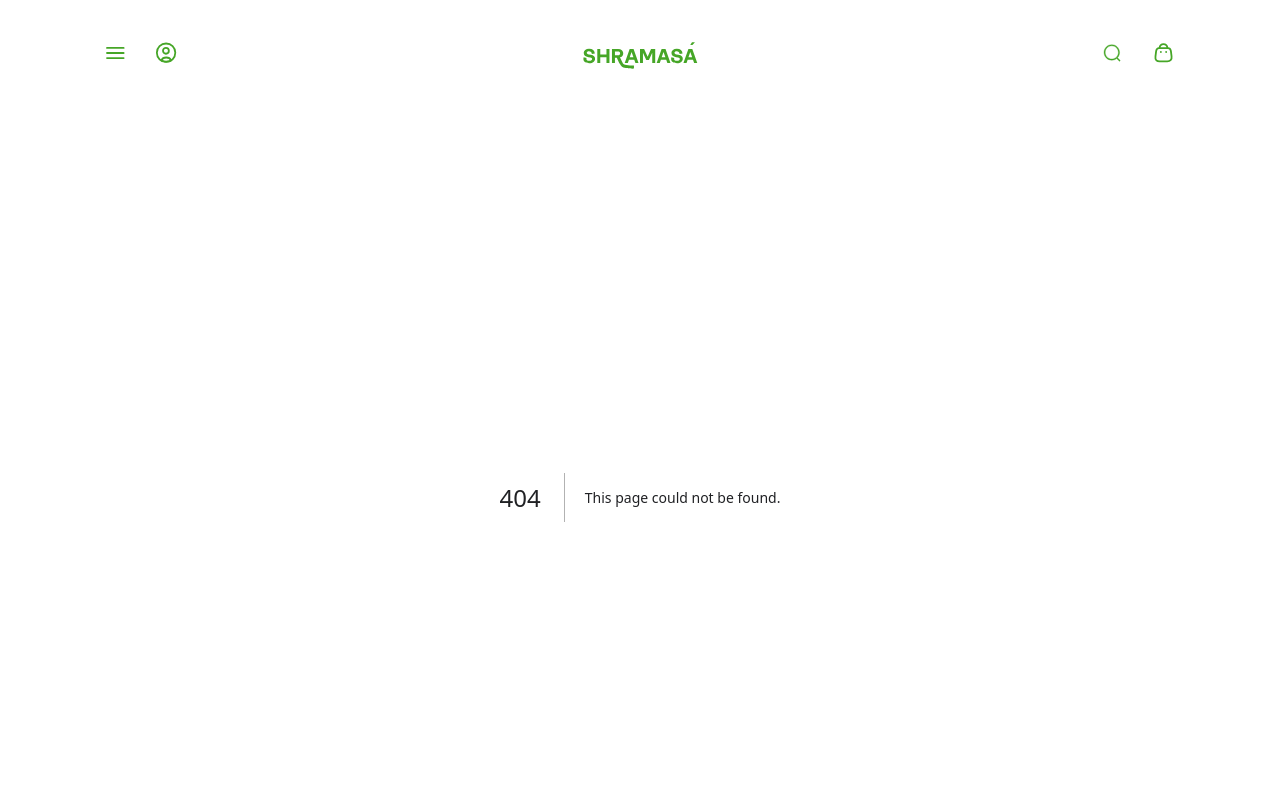
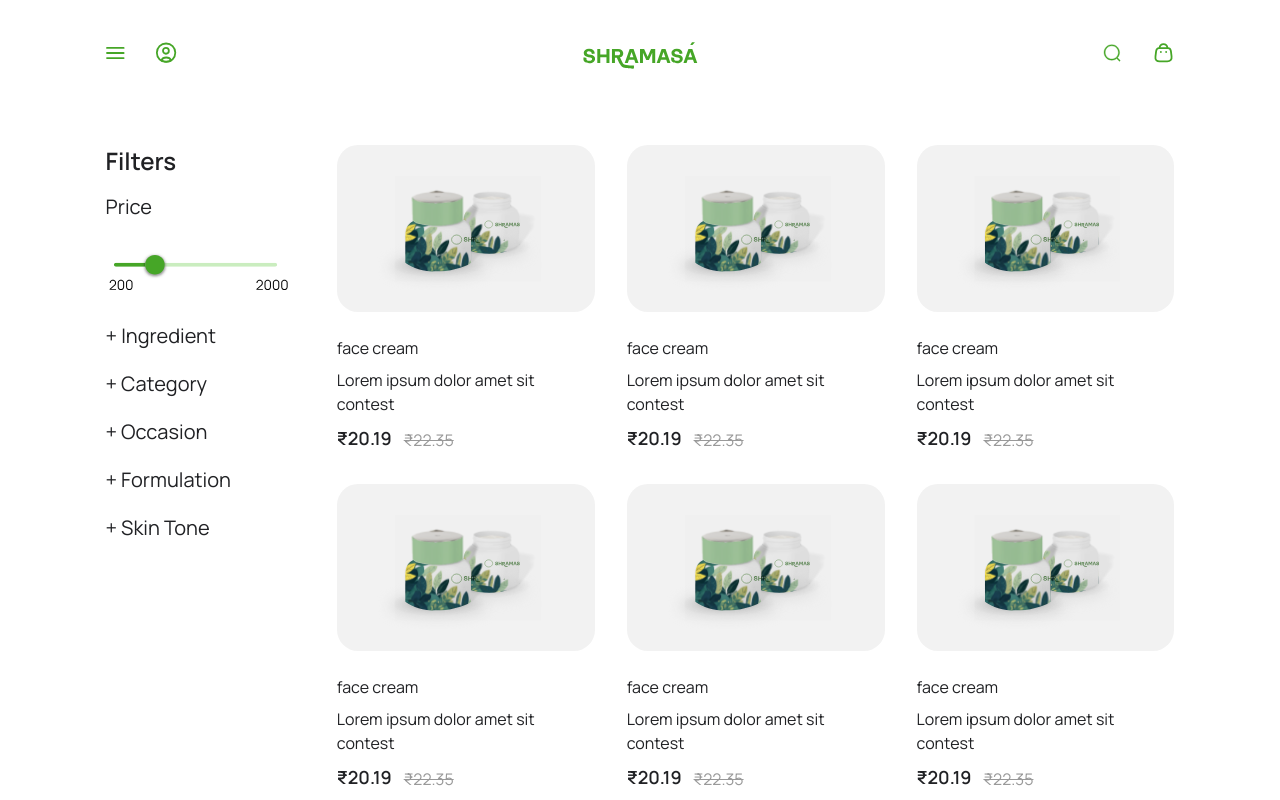
Before and after one commit to TheAnanta/shramasa, a Next.js app: page /explore in a window 1280 px wide. Before the commit this address had no page. Shown: the top 800 px of the page. Built offline with nearby package versions, Linux system fonts and the light colour scheme.

Commit message:
explore section added
Signed-off-by: P SIDHARTH <philkhanasidharth14@gmail.com>

```diff
--- /dev/null
+++ b/src/app/explore/page.tsx
@@ -0,0 +1,9 @@
+import Explore from "@/components/Explore/Explore"
+
+export default function Page() {
+  return (
+    <div>
+        <Explore />
+    </div>
+  )
+}
--- /dev/null
+++ b/src/components/Explore/Explore.tsx
@@ -0,0 +1,56 @@
+"use client";
+import React from "react";
+import Item from "../Item";
+import styles from "./explore.module.css";
+
+export default function Explore() {
+  const [open, setOpen] = React.useState(false);
+
+  const toggleDrawer = () => {
+    setOpen(!open);
+  };
+
+  return (
+    <div className="flex flex-col lg:flex-row items-start justify-between mx-[8.25%] pt-12">
+      <button
+        className="lg:hidden mb-4 px-4 py-2 rounded-full border-[#46A627] border text-black"
+        onClick={toggleDrawer}
+      >
+        {open ? "Hide Filters" : "Show Filters"}
+      </button>
+      <div
+        className={`${styles.drawer} pr-[4.46%] w-full lg:w-[30%] ${
+          open ? "block" : "hidden"
+        } lg:block`}
+      >
+        <div className="flex flex-col justify-between space-y-4 text-xl">
+          <h2 className="text-2xl font-semibold hidden sm:flex">Filters</h2>
+          <div className="flex flex-col space-y-4 lg:space-y-5 items-start justify-center lg:h-[60%] pb-12">
+            <p className="pb-0">Price</p>
+            <img src="/price.svg" alt="" className="pb-2" />
+            <p>
+              <span>+</span> Ingredient
+            </p>
+            <p>+ Category</p>
+            <p>+ Occasion</p>
+            <p>+ Formulation</p>
+            <p>+ Skin Tone</p>
+          </div>
+        </div>
+      </div>
+
+      {/* Items Grid */}
+      <div className="grid grid-cols-2 lg:grid-cols-3 gap-8">
+        <Item />
+        <Item />
+        <Item />
+        <Item />
+        <Item />
+        <Item />
+        <Item />
+        <Item />
+        <Item />
+      </div>
+    </div>
+  );
+}
--- /dev/null
+++ b/src/components/Explore/explore.module.css
@@ -0,0 +1,13 @@
+.filter {
+  position: fixed;
+  top: 0;
+  background: white;
+  box-shadow: 2px 0 5px rgba(0, 0, 0, 0.3);
+  z-index: 1000;
+  padding-top: 3rem; /* Replace @apply pt-12 pl-6 */
+  padding-left: 3rem;
+  padding-bottom: 3rem;
+  height: 100vh;
+  width: 33%;
+  transition: all 0.3s ease-in-out;
+}
--- /dev/null
+++ b/src/components/Item.tsx
@@ -0,0 +1,15 @@
+import React from "react";
+
+export default function Item() {
+  return (
+    <div className="flex flex-col items-start justify-center gap-y-2">
+      <img src="/newSection/product.svg" alt="" />
+      <p className="pt-4">face cream</p>
+      <p>Lorem ipsum dolor amet sit contest</p>
+      <div className="flex space-x-3 items-end">
+        <p className="text-lg font-semibold">₹20.19 </p>
+        <p className="text-[#999999] line-through text-base">₹22.35</p>
+      </div>
+    </div>
+  );
+}
--- a/src/components/NewSection.tsx
+++ b/src/components/NewSection.tsx
@@ -1,4 +1,5 @@
 import React from "react";
+import Item from "./Item";
 
 export default function NewSection() {
   return (
@@ -9,33 +10,9 @@ export default function NewSection() {
         className="w-48 object-cover py-6"
       />
       <div className="grid grid-cols-1 sm:grid-cols-2 lg:grid-cols-3 w-full mx-[8.25%] gap-6 pb-6">
-        <div className="flex flex-col items-start justify-center gap-y-2">
-          <img src="/newSection/product.svg" alt="" />
-          <p className="pt-4">face cream</p>
-          <p>Lorem ipsum dolor amet sit contest</p>
-          <div className="flex space-x-3 items-end">
-            <p className="text-lg font-semibold">₹20.19 </p>
-            <p className="text-[#999999] line-through text-base">₹22.35</p>
-          </div>
-        </div>
-        <div className="flex flex-col items-start justify-center gap-y-2">
-          <img src="/newSection/product.svg" alt="" />
-          <p className="pt-4">face cream</p>
-          <p>Lorem ipsum dolor amet sit contest</p>
-          <div className="flex space-x-3 items-end">
-            <p className="text-lg font-semibold">₹20.19 </p>
-            <p className="text-[#999999] line-through text-base">₹22.35</p>
-          </div>
-        </div>
-        <div className="flex flex-col items-start justify-center gap-y-2">
-          <img src="/newSection/product.svg" alt="" />
-          <p className="pt-4">face cream</p>
-          <p>Lorem ipsum dolor amet sit contest</p>
-          <div className="flex space-x-3 items-end">
-            <p className="text-lg font-semibold">₹20.19 </p>
-            <p className="text-[#999999] line-through text-base">₹22.35</p>
-          </div>
-        </div>
+        <Item />
+        <Item />
+        <Item />
       </div>
 
       {/* New Section Below */}
```
Also changed, not shown: public/price.svg (added).
